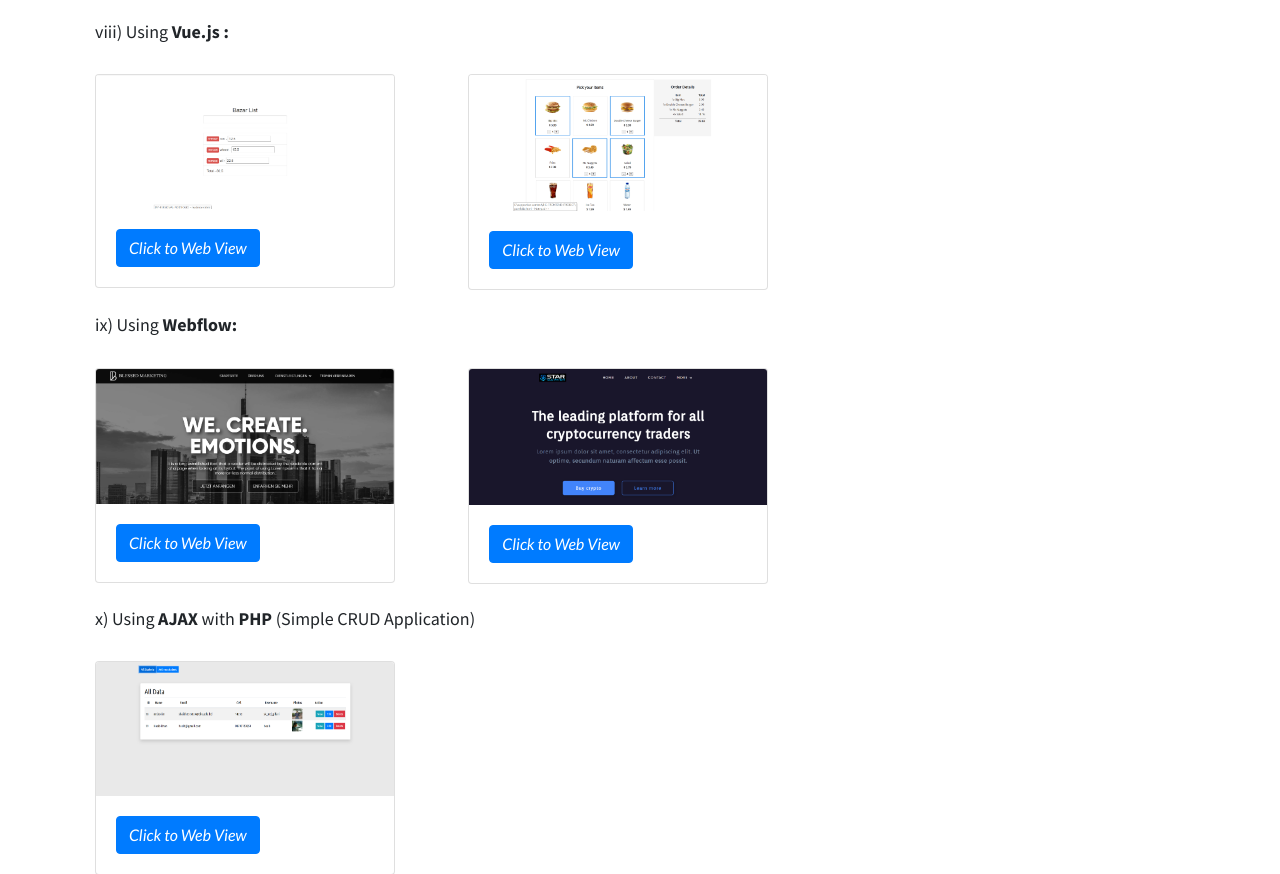
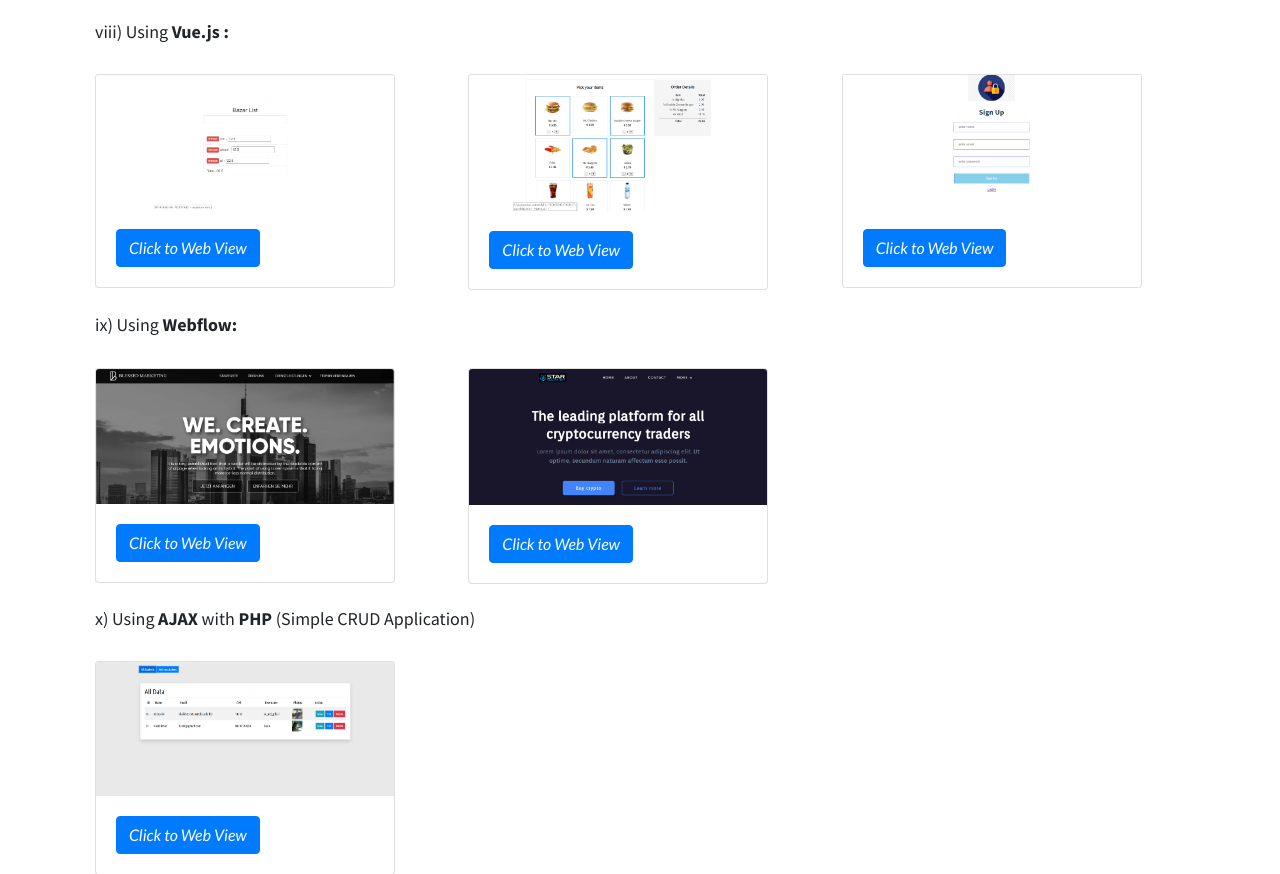
Before and after one commit to abuzar-gifari/portfolio, a plain HTML site: page readmore.html in a window 1280 px wide. Shown: the part 3348-4222 px from the top of the page. Drawn offline with nearby package versions, Linux system fonts and the light colour scheme.

Commit message:
simple change

```diff
--- a/readmore.html
+++ b/readmore.html
@@ -251,6 +251,14 @@
                             </div>
                         </div>
                     </div>
+                    <div class="col-md-4">
+                        <div class="card" style="width: 300px;">
+                            <img src="project_images/sign_up.PNG" class="card-img-top" alt="...">
+                            <div class="card-body">
+                                <a href="https://github.com/abuzar-gifari/restaurent-management-app-using-vuejs" class="btn btn-primary" target="_blank">Click to Web View</a>
+                            </div>
+                        </div>
+                    </div>
 
 
 
```
Also changed, not shown: project_images/sign_up.PNG (added).
